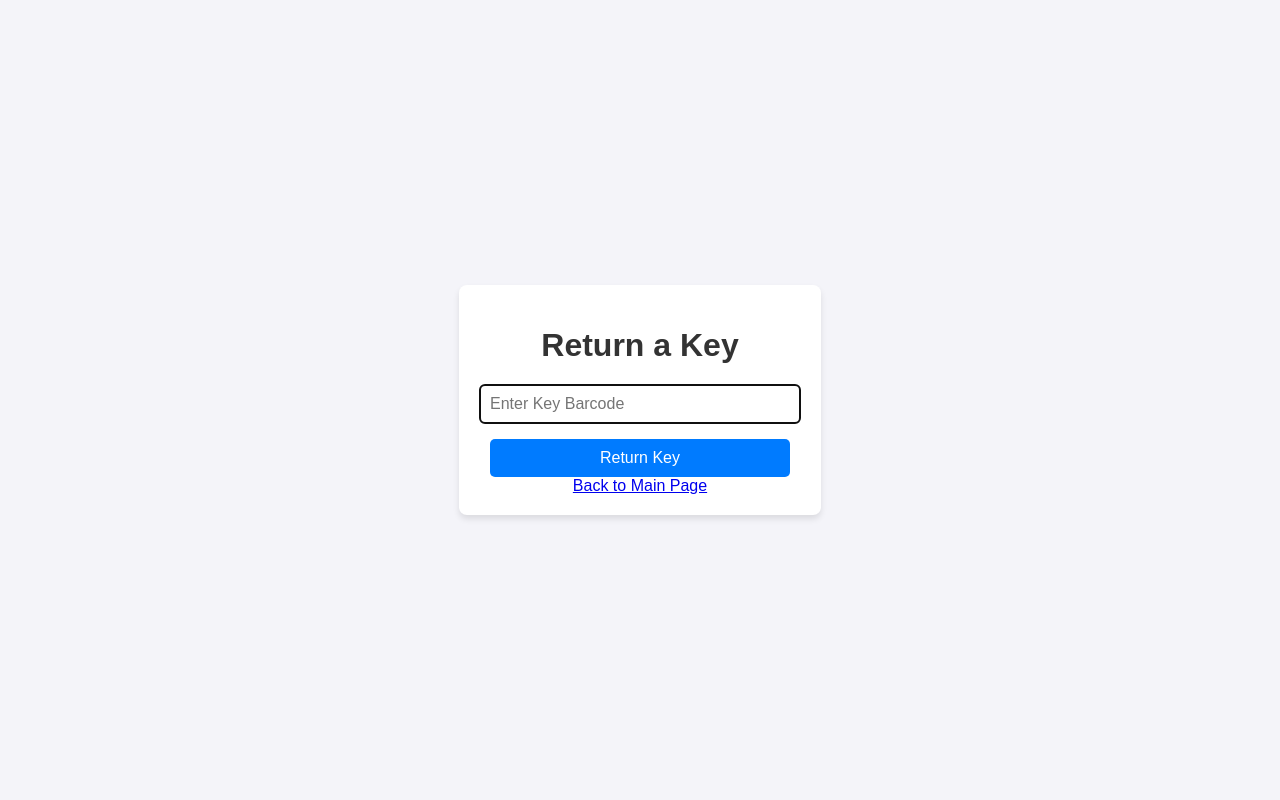
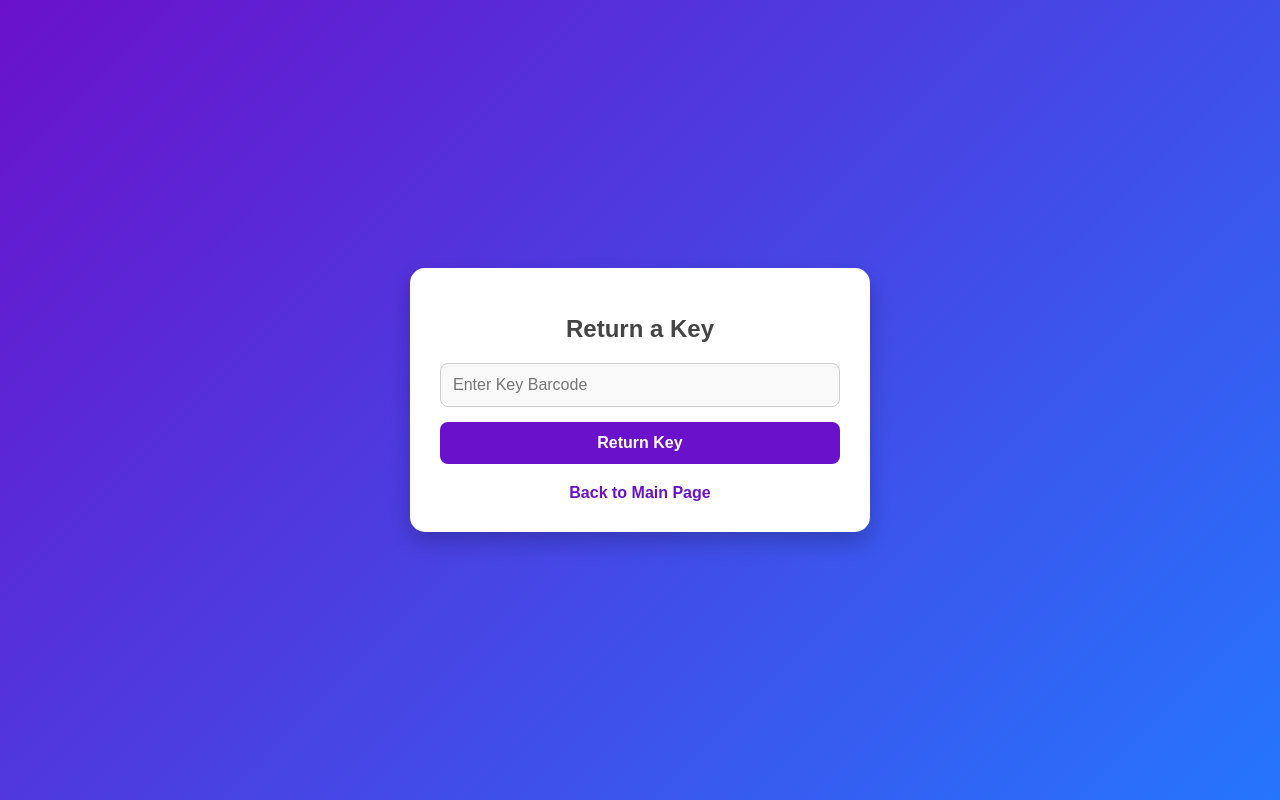
Before and after one commit to yuri1602/Key_Manager, a Django app: page /return/ in a window 1280 px wide. Run offline with Django 5.2, Linux system fonts and the light colour scheme.

Commit message:
Update return_key.html

```diff
--- a/keys/templates/keys/return_key.html
+++ b/keys/templates/keys/return_key.html
@@ -6,47 +6,88 @@
     <title>Return a Key</title>
     <style>
         body {
-            font-family: Arial, sans-serif;
-            background-color: #f4f4f9;
+            font-family: 'Arial', sans-serif;
+            margin: 0;
+            padding: 0;
             display: flex;
             justify-content: center;
             align-items: center;
             height: 100vh;
-            margin: 0;
+            background: linear-gradient(135deg, #6a11cb, #2575fc);
+            color: #fff;
         }
+
         .container {
             text-align: center;
             background: #fff;
-            padding: 20px;
-            border-radius: 8px;
-            box-shadow: 0 4px 6px rgba(0, 0, 0, 0.1);
+            padding: 30px;
+            border-radius: 15px;
+            box-shadow: 0 10px 20px rgba(0, 0, 0, 0.2);
+            animation: fadeIn 1s ease-in-out;
+            width: 100%;
+            max-width: 400px;
         }
+
         h1 {
             margin-bottom: 20px;
-            color: #333;
+            color: #444;
+            font-size: 24px;
         }
+
         form {
             display: flex;
             flex-direction: column;
             gap: 15px;
+            margin-bottom: 20px;
         }
+
         input, button {
-            padding: 10px;
+            padding: 12px;
             font-size: 16px;
             border: 1px solid #ccc;
-            border-radius: 5px;
-            width: 300px;
-            margin: 0 auto;
+            border-radius: 8px;
+            width: 100%;
+            box-sizing: border-box;
         }
+
+        input {
+            background-color: #f9f9f9;
+        }
+
         button {
-            background-color: #007BFF;
+            background-color: #6a11cb;
             color: white;
             border: none;
             cursor: pointer;
-            transition: background-color 0.3s;
+            font-weight: bold;
+            transition: all 0.3s ease;
         }
+
         button:hover {
-            background-color: #0056b3;
+            background-color: #2575fc;
+            transform: scale(1.05);
+        }
+
+        a {
+            text-decoration: none;
+            color: #6a11cb;
+            font-weight: bold;
+            transition: color 0.3s ease;
+        }
+
+        a:hover {
+            color: #2575fc;
+        }
+
+        @keyframes fadeIn {
+            from {
+                opacity: 0;
+                transform: translateY(-20px);
+            }
+            to {
+                opacity: 1;
+                transform: translateY(0);
+            }
         }
     </style>
 </head>
@@ -61,6 +102,5 @@
         </form>
         <a href="{% url 'main_page' %}">Back to Main Page</a>
     </div>
-    <script src="{% static 'keys/js/auto_focus_1.js' %}"></script>
 </body>
 </html>
```
